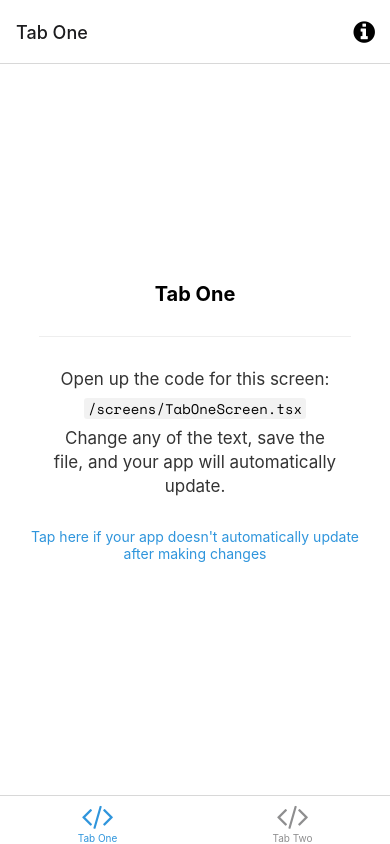
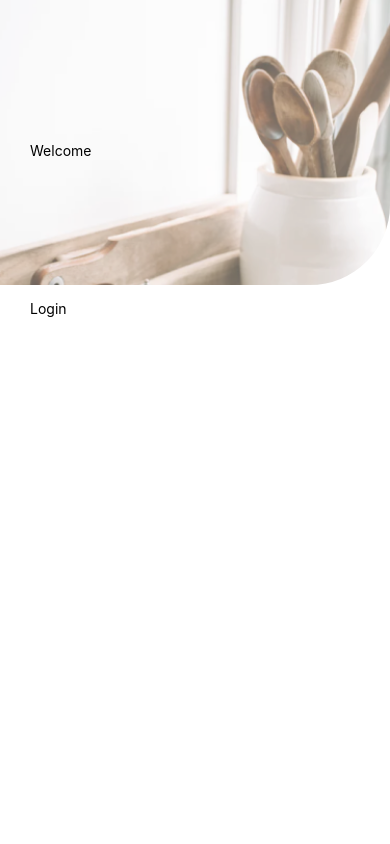
Before and after one commit to tadeumelembe/recipe-app, a React Native app: screen /screens/ModalScreen.tsx in a window 390 px wide. Built offline with nearby package versions, Linux system fonts and the light colour scheme; what expo-linking would draw is missing.

Commit message:
added login header background

```diff
--- a/App.tsx
+++ b/App.tsx
@@ -4,11 +4,19 @@ import { SafeAreaProvider } from 'react-native-safe-area-context';
 import useCachedResources from './hooks/useCachedResources';
 import useColorScheme from './hooks/useColorScheme';
 import Navigation from './navigation';
+import Login from './screens/Login';
 
 export default function App() {
   const isLoadingComplete = useCachedResources();
   const colorScheme = useColorScheme();
 
+  return (
+    <SafeAreaProvider>
+
+    <Login />
+    </SafeAreaProvider>
+
+  )
   if (!isLoadingComplete) {
     return null;
   } else {
--- a/components/Themed.tsx
+++ b/components/Themed.tsx
@@ -3,10 +3,17 @@
  * https://docs.expo.io/guides/color-schemes/
  */
 
-import { Text as DefaultText, View as DefaultView } from 'react-native';
+import {
+  Text as DefaultText,
+  View as DefaultView,
+  ScrollView as DefaultScrollView,
+  ImageBackground as DefaultImageBackground
+} from 'react-native';
 
 import Colors from '../constants/Colors';
 import useColorScheme from '../hooks/useColorScheme';
+import styles from '../constants/style';
+import { useSafeAreaInsets } from 'react-native-safe-area-context';
 
 export function useThemeColor(
   props: { light?: string; dark?: string },
@@ -29,6 +36,8 @@ type ThemeProps = {
 
 export type TextProps = ThemeProps & DefaultText['props'];
 export type ViewProps = ThemeProps & DefaultView['props'];
+export type ScrollViewProps = ThemeProps & DefaultScrollView['props'];
+export type ImageBackgroundProps = ThemeProps & DefaultImageBackground['props'];
 
 export function Text(props: TextProps) {
   const { style, lightColor, darkColor, ...otherProps } = props;
@@ -43,3 +52,21 @@ export function View(props: ViewProps) {
 
   return <DefaultView style={[{ backgroundColor }, style]} {...otherProps} />;
 }
+
+export function Container(props: ViewProps) {
+  const { style, lightColor, darkColor, ...otherProps } = props;
+  const backgroundColor = useThemeColor({ light: lightColor, dark: darkColor }, 'background');
+  const insets = useSafeAreaInsets();
+
+  return <DefaultView style={[{ backgroundColor, paddingTop: insets.top }, style, styles.container]} {...otherProps} />;
+}
+
+export function ScrollView(props: ScrollViewProps) {
+
+  return <DefaultScrollView showsVerticalScrollIndicator={false} style={[styles.scrollContainer, props.style]} {...props} />;
+}
+
+export function ImageBackground(props: ImageBackgroundProps) {
+
+  return <DefaultImageBackground  style={[styles.backgorundImage, props.style]} {...props} />;
+}
--- /dev/null
+++ b/constants/style.tsx
@@ -0,0 +1,28 @@
+import { StyleSheet } from "react-native";
+import Layout from "./Layout";
+
+const horizontal_padding = 30;
+
+export default StyleSheet.create({
+  container: {
+    //width: Layout.window.width - 30,
+    alignItems: 'center',
+    backgroundColor: '#fff',
+    justifyContent: 'flex-start',
+    flexDirection: 'column',
+    flex: 1
+  },
+  scrollContainer: {
+    paddingHorizontal: horizontal_padding,
+    width: '100%'
+  },
+  backgorundImage: {
+    flex: 1,
+    resizeMode: 'cover',
+    justifyContent: 'center',
+    width: '100%'
+  },
+  horizontalPadding: {
+    paddingHorizontal: horizontal_padding
+  }
+});
--- /dev/null
+++ b/screens/Login/index.tsx
@@ -0,0 +1,46 @@
+import React from "react";
+import { StyleSheet } from "react-native";
+import { Text, View, Container, ImageBackground, ScrollView } from "../../components/Themed";
+import styles from "../../constants/style";
+
+const Login: React.FC = () => {
+    return (
+        <Container style={{ paddingTop: 0 }}>
+            <View style={[localStyles.header]}>
+                <ImageBackground imageStyle={{ borderBottomRightRadius: 80 }} source={require('../../assets/images/login-header.png')}>
+                    <View style={[localStyles.headerImageView]}>
+                        <Text>
+                            Welcome
+                        </Text>
+                    </View>
+                </ImageBackground>
+            </View>
+            <ScrollView>
+
+                <Text>
+                    Login
+                </Text>
+            </ScrollView>
+        </Container>
+    )
+}
+
+export default Login
+
+const localStyles = StyleSheet.create({
+    header: {
+        height: 300,
+        width: '100%',
+        borderBottomRightRadius: 100,
+    },
+    headerImage: {
+        height: 300,
+    },
+    headerImageView:{
+        ...styles.horizontalPadding,
+        backgroundColor:'rgba(255, 255, 255, 0.3)',
+        width:'100%',
+        height:'100%',
+        justifyContent:'center'
+    }
+})
--- /dev/null
+++ b/src/routes/authRoutes.tsx
@@ -0,0 +1 @@
+import React from "react";
```
Also changed, not shown: src/routes/indes.tsx (added, +23 -0 lines), assets/images/login-header.png (added), contexts/authContext.tsx (added), contexts/context.tsx (added).
